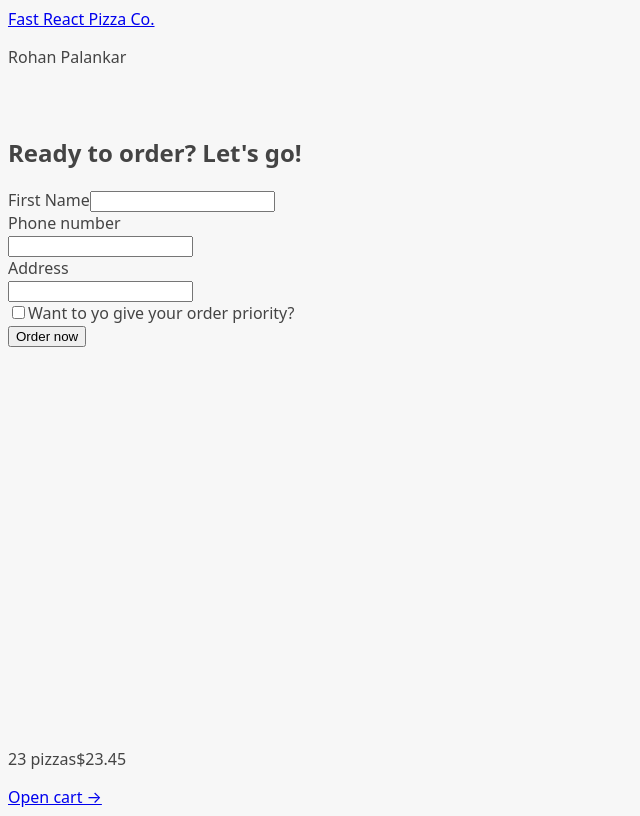
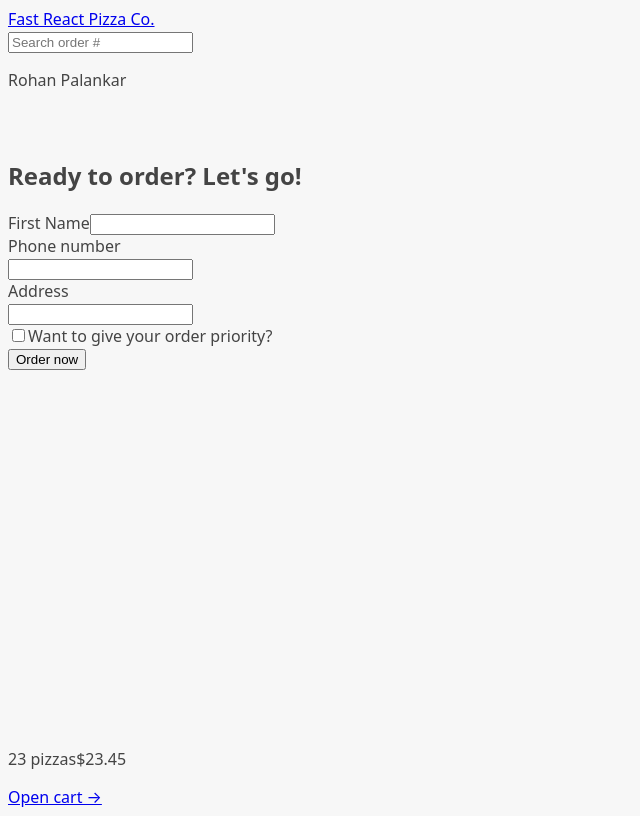
Before and after one commit to Rvp888/Fast-React-Pizza, a React (Vite) app: page /order/new in a window 1280 px wide. Shown: the whole page, without its empty margins (0-640 px from the left). Built offline with nearby package versions, Linux system fonts and the light colour scheme.

Commit message:
implemented order creation using dummy cart

```diff
--- a/src/App.jsx
+++ b/src/App.jsx
@@ -3,8 +3,10 @@
 import Home from "./ui/Home";
 import Menu, { loader as menuLoader } from "./features/menu/Menu";
 import Cart from "./features/cart/Cart";
-import Order from "./features/order/Order";
-import CreateOrder from "./features/order/CreateOrder";
+import Order, { loader as orderLoader } from "./features/order/Order";
+import CreateOrder, {
+  action as createOrderAction,
+} from "./features/order/CreateOrder";
 import AppLayout from "./ui/AppLayout";
 import Error from "./ui/Error";
 
@@ -31,10 +33,13 @@
       {
         path: "/order/new",
         element: <CreateOrder />,
+        action: createOrderAction,
       },
       {
         path: "/order/:orderId",
         element: <Order />,
+        loader: orderLoader,
+        errorElement: <Error />,
       },
     ],
   },
--- a/src/features/order/CreateOrder.jsx
+++ b/src/features/order/CreateOrder.jsx
@@ -1,4 +1,6 @@
 import { useState } from "react";
+import { Form, redirect } from "react-router-dom";
+import { createOrder } from "../../services/apiRestaurant";
 
 // https://uibakery.io/regex-library/phone-number
 const isValidPhone = (str) =>
@@ -38,7 +40,8 @@
     <div>
       <h2>Ready to order? Let's go!</h2>
 
-      <form>
+      {/* <Form method="POST" action="/order/new"> */}
+      <Form method="POST">
         <div>
           <label>First Name</label>
           <input type="text" name="customer" required />
@@ -66,15 +69,31 @@
             // value={withPriority}
             // onChange={(e) => setWithPriority(e.target.checked)}
           />
-          <label htmlFor="priority">Want to yo give your order priority?</label>
+          <label htmlFor="priority">Want to give your order priority?</label>
         </div>
 
         <div>
+          <input type="hidden" name="cart" value={JSON.stringify(cart)} />
           <button>Order now</button>
         </div>
-      </form>
+      </Form>
     </div>
   );
 }
 
+export async function action({ request }) {
+  const formData = await request.formData();
+  const data = Object.fromEntries(formData);
+
+  const order = {
+    ...data,
+    cart: JSON.parse(data.cart),
+    priority: data.priority === "on",
+  };
+
+  const newOrder = await createOrder(order);
+
+  return redirect(`/order/${newOrder.id}`);
+}
+
 export default CreateOrder;
--- a/src/features/order/Order.jsx
+++ b/src/features/order/Order.jsx
@@ -6,42 +6,11 @@
   formatDate,
 } from "../../utils/helpers";
 
-const order = {
-  id: "ABCDEF",
-  customer: "Jonas",
-  phone: "123456789",
-  address: "Arroios, Lisbon , Portugal",
-  priority: true,
-  estimatedDelivery: "2027-04-25T10:00:00",
-  cart: [
-    {
-      pizzaId: 7,
-      name: "Napoli",
-      quantity: 3,
-      unitPrice: 16,
-      totalPrice: 48,
-    },
-    {
-      pizzaId: 5,
-      name: "Diavola",
-      quantity: 2,
-      unitPrice: 16,
-      totalPrice: 32,
-    },
-    {
-      pizzaId: 3,
-      name: "Romana",
-      quantity: 1,
-      unitPrice: 15,
-      totalPrice: 15,
-    },
-  ],
-  position: "-9.000,38.000",
-  orderPrice: 95,
-  priorityPrice: 19,
-};
+import { getOrder } from "../../services/apiRestaurant";
+import { useLoaderData } from "react-router-dom";
 
 function Order() {
+  const order = useLoaderData();
   // Everyone can search for all orders, so for privacy reasons we're gonna gonna exclude names or address, these are only for the restaurant staff
   const {
     id,
@@ -83,4 +52,9 @@
   );
 }
 
+export async function loader({ params }) {
+  const order = await getOrder(params.orderId);
+  return order;
+}
+
 export default Order;
--- a/src/features/order/OrderItem.jsx
+++ b/src/features/order/OrderItem.jsx
@@ -1,3 +1,5 @@
+import { formatCurrency } from "../../utils/helpers";
+
 function OrderItem({ item, isLoadingIngredients, ingredients }) {
   const { quantity, name, totalPrice } = item;
 
--- /dev/null
+++ b/src/features/order/SearchOrder.jsx
@@ -0,0 +1,26 @@
+import { useState } from "react";
+import { useNavigate } from "react-router-dom";
+
+function SearchOrder() {
+  const [query, setQuery] = useState("");
+  const navigate = useNavigate();
+
+  function handleSubmit(e) {
+    e.preventDefault();
+    if (!query) return;
+    navigate(`/order/${query}`);
+    setQuery("");
+  }
+
+  return (
+    <form onSubmit={handleSubmit}>
+      <input
+        placeholder="Search order #"
+        value={query}
+        onChange={(e) => setQuery(e.target.value)}
+      />
+    </form>
+  );
+}
+
+export default SearchOrder;
--- a/src/ui/Header.jsx
+++ b/src/ui/Header.jsx
@@ -1,9 +1,12 @@
 import { Link } from "react-router-dom";
+import SearchOrder from "../features/order/SearchOrder";
 
 function Header() {
   return (
     <header>
       <Link to="/">Fast React Pizza Co.</Link>
+
+      <SearchOrder />
 
       <p>Rohan Palankar</p>
     </header>
```
